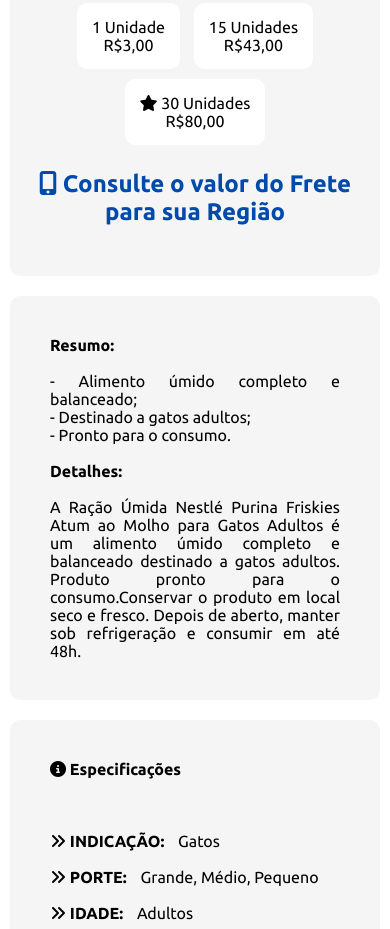
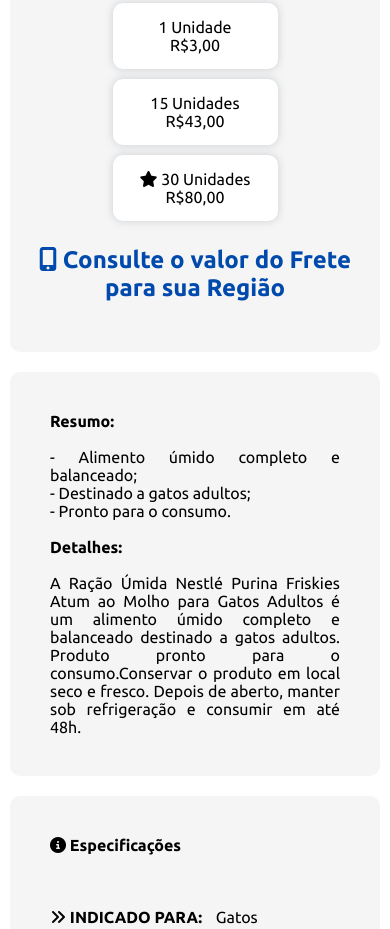
Before and after one commit to isaquesan7/Site_Casa_Racao_2, a plain HTML site: page pages/produto.html in a window 390 px wide. Shown: the part 873-1802 px from the top of the page. Drawn offline with Linux system fonts and the light colour scheme.

Commit message:
modificado efeitos visuais

```diff
--- a/pages/produto.html
+++ b/pages/produto.html
@@ -40,9 +40,9 @@
                 <button><i class="fa-solid fa-star"></i> 30 Unidades <br> R$80,00</button>
             </div>
 
-            <h1><i class="fa-solid fa-mobile-screen-button"></i> Consulte o valor do Frete para sua Região</h1>
+            <h1><a><i class="fa-solid fa-mobile-screen-button"></i> Consulte o valor do Frete para sua Região</a></h1>
 
-    </section>
+        </section>
 
     <section class="info">
 
@@ -66,7 +66,7 @@
         <p>
             <b><i class="fa-solid fa-circle-info"></i> Especificações</b>
             <br><br><br><br>
-            <b><i class="fa-solid fa-angles-right"></i> INDICAÇÃO:</b> Gatos
+            <b><i class="fa-solid fa-angles-right"></i> INDICADO PARA:</b> Gatos
             <br><br>
             <b><i class="fa-solid fa-angles-right"></i> PORTE:</b> Grande, Médio, Pequeno
             <br><br>
@@ -80,7 +80,7 @@
             <br><br><br><br>
             <b>Composição:</b>
             <br><br>
-            Atum, frango, fígado suíno, miúdos de suínos, glúten de trigo, amido de milho modificado, farelo de soja, concentrado proteico de soja, fosfato bicálcio, cloreto de sódio(sal comum), cloreto de potássio, água, taurina, vitaminas(A,B1,B6,B12,D3,E,K3,niacina,biotina,ácido fólico,pantotenato de cálcio,cloreto de colina), minerais(sulfato de zincosulfato ferroso, sulfato de cobre, sulfato de manganês, iodato de potássio), palatabizante, corantes(vermellho 3 e dióxido de titânio).
+            Atum, frango, fígado suíno, miúdos de suínos, glúten de trigo, amido de milho modificado, farelo de soja, concentrado proteico de soja, fosfato bicálcio, cloreto de sódio(sal comum), cloreto de potássio, água, taurina, vitaminas (A, B1, B6, B12, D3, E, K3, niacina, biotina, ácido fólico, pantotenato de cálcio, cloreto de colina), minerais(sulfato de zincosulfato ferroso, sulfato de cobre, sulfato de manganês, iodato de potássio), palatabizante, corantes(vermellho 3 e dióxido de titânio).
             <br><br>
             <b>Níveis de garantia:</b>
             <br><br>
--- a/styles/produto.css
+++ b/styles/produto.css
@@ -3,7 +3,6 @@
     text-align: center;
     word-wrap: break-word;
 }
-
 
 section.produto{
     display: inline-block;
@@ -26,6 +25,10 @@ section.produto{
     width: 25%;
     box-shadow: 8px 10px 20px #687688;
 
+}
+
+.produto-single img:hover{
+    transform: scale(1.1, 1.1);
 }
 
 .produto-single p{
@@ -61,6 +64,7 @@ section.produto h3{
     background: white;
     padding: 20px 20px;
     border: none;
+    box-shadow: 0px 0px 8px rgba(104, 118, 136, 0.3);
     font-size: 16px;
     border-radius: 10px;
     cursor: pointer;
@@ -72,14 +76,18 @@ section.produto h3{
     color: white;
 }
 
-section.produto > h1{
-    position: relative;
-    bottom: 50px;
+section.produto a{
+    text-decoration: none;
     color: #004AAD;
     cursor: pointer;
 }
 
-section.produto > h1:hover{
+section.produto > h1{
+    position: relative;
+    bottom: 50px;
+}
+
+section.produto a:hover{
     color: #0073ff;
 }
 
@@ -162,6 +170,7 @@ section.info > p{
         padding: 15px 15px;
         font-size: 16px;
         margin: 5px;
+        width: 50%;
     }
 
     section.produto > h1{
```
Also changed, not shown: scripts/script.js (line endings or trailing spaces).
